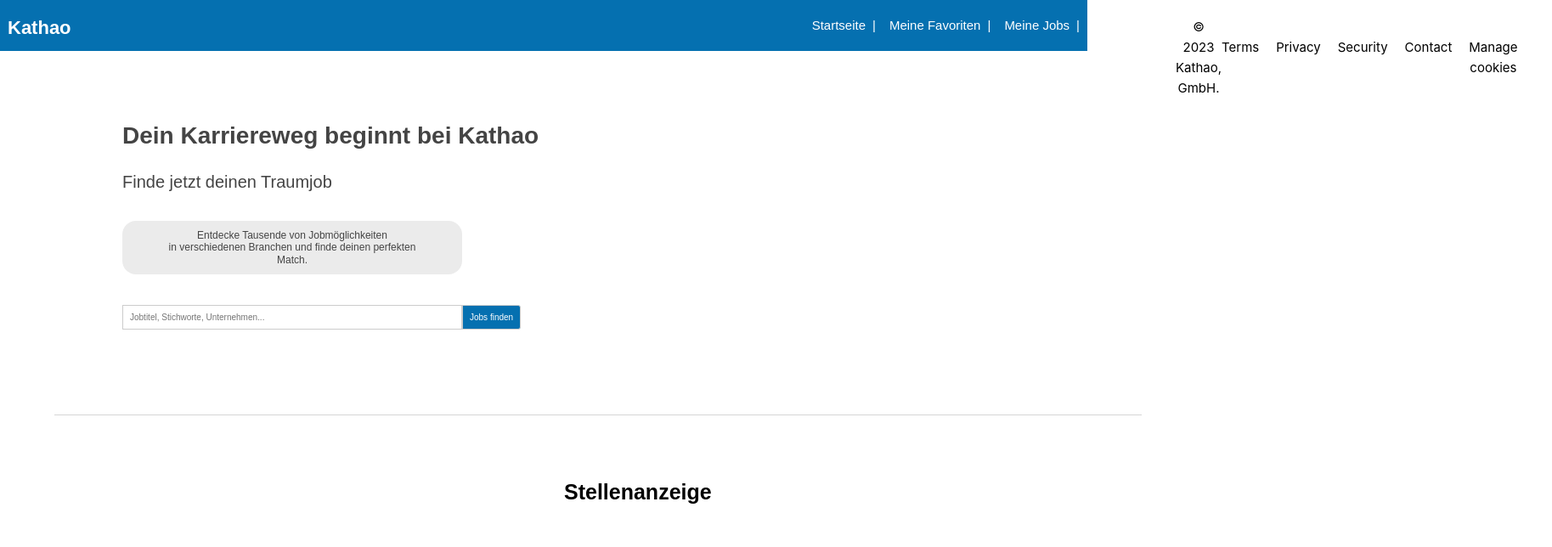
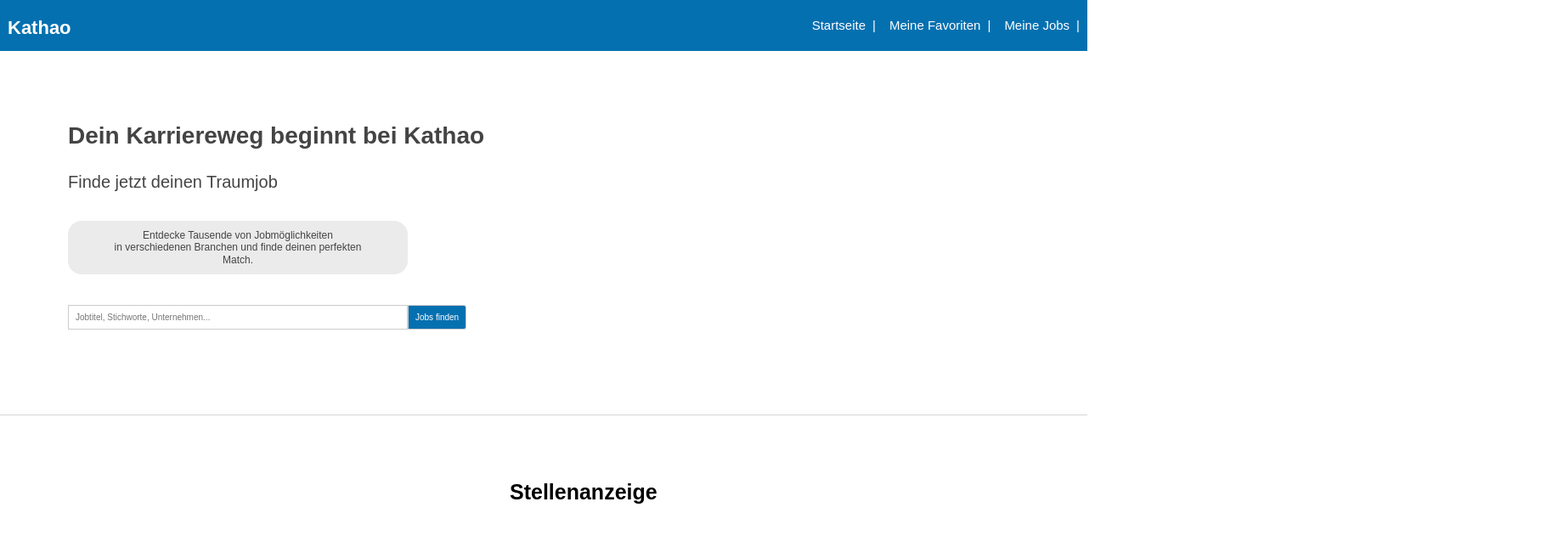
Before and after one commit to thaotll/kathao_frontend, a Vue app: page / in a window 1280 px wide. Shown: the top 644 px of the page at 85% size, 1827 px wide, since content can reach past the window. Built offline with nearby package versions, Linux system fonts and the light colour scheme; no server answers.

Commit message:
fixed styling

```diff
--- a/src/assets/main.css
+++ b/src/assets/main.css
@@ -1,10 +1,6 @@
 @import './base.css';
 
 #app {
-  max-width: 1280px;
-  margin: 0 auto;
-  padding: 2rem;
-
   font-weight: normal;
 }
 
@@ -20,16 +16,3 @@ a,
     background-color: hsla(160, 100%, 37%, 0.2);
   }
 }
-
-@media (min-width: 1024px) {
-  body {
-    display: flex;
-    place-items: center;
-  }
-
-  #app {
-    display: grid;
-    grid-template-columns: 1fr 1fr;
-    padding: 0 2rem;
-  }
-}
--- a/src/components/FooterComponent.vue
+++ b/src/components/FooterComponent.vue
@@ -13,38 +13,35 @@
   </footer>
 </template>
 
-
 <style scoped>
 .footer {
   background-color: white;
   color: black;
   text-align: center;
   padding: 20px;
-  position: relative;
+  position: relative; /* Sticky-Position verwenden */
+  bottom: 0; /* Am unteren Bildschirmrand positionieren */
 }
-
 
 .footer-content {
   display: flex;
   justify-content: space-between;
   align-items: center;
-  padding: 0 20px;
+}
+
+.copyright {
+  margin-left: 30px;
 }
 
 .footer-nav {
   display: flex;
   gap: 20px;
+  justify-content: flex-end;
+  margin-left: -70px;
 }
 
 .footer-nav a {
   color: black;
   text-decoration: none;
 }
-
-.manage-cookies {
-  font-size: 14px;
-}
-
 </style>
-<script setup lang="ts">
-</script>
```
